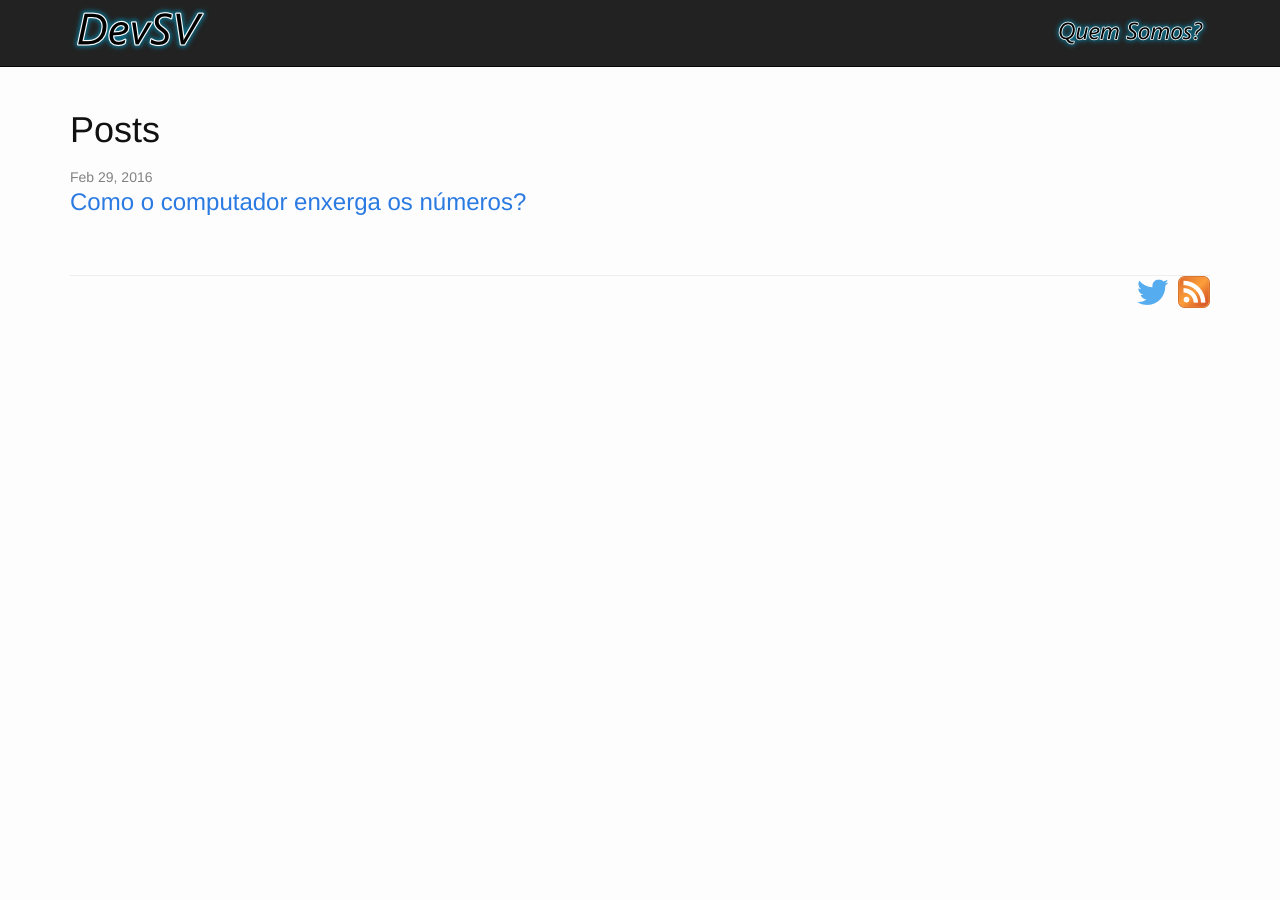
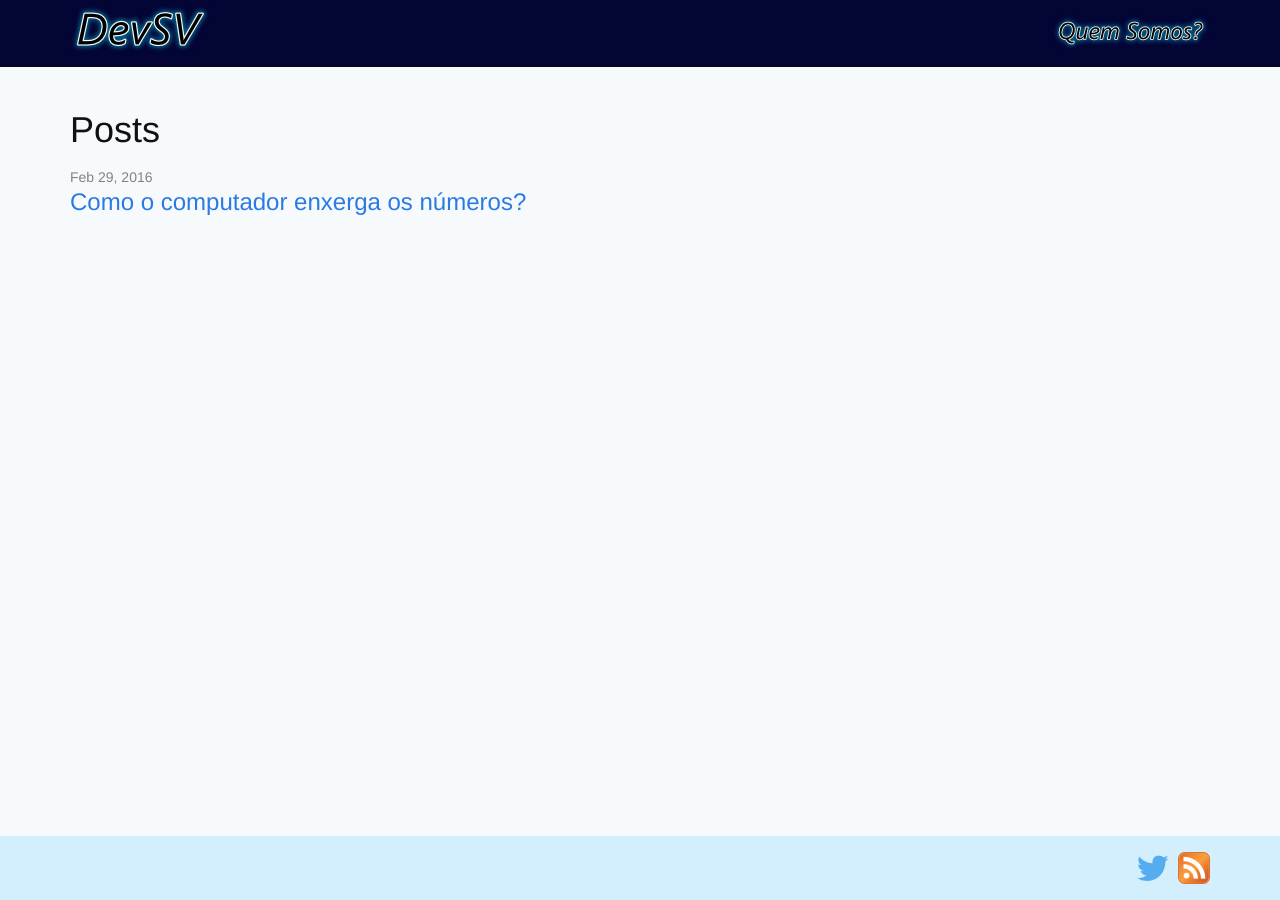
Before and after one commit to devsvbr/devsvbr.github.io, a Jekyll site: the page built from index.html, in a window 1280 px wide. Built offline with Jekyll 4.4.1, drawn with Linux system fonts in a browser that asks for light colours.

Commit message:
leves retoques no layout

```diff
--- a/_includes/footer.html
+++ b/_includes/footer.html
@@ -1,4 +1,5 @@
-<footer>
+<footer class="footer">
+  <div class="container">
     <ul class="social pull-right">
       <!-- Twitter -->
       <li>
@@ -11,4 +12,5 @@
         <a class="rss" href="{{ "/feed.xml" | prepend: site.baseurl }}">RSS</a>
       </li>
     </ul>
+  </div>
 </footer>
--- a/_layouts/default.html
+++ b/_layouts/default.html
@@ -8,19 +8,14 @@
     {% include header.html %}
 
     <div class="container">
-
       <div class="page-content">
         {{ content }}
       </div>
+    </div><!-- /.container -->
 
-      <hr>
-
-      {% include footer.html %}
-
-    </div><!-- /.container -->
+    {% include footer.html %}
 
     {% include scripts.html %}
 
   </body>
-
 </html>
--- a/css/styles.css
+++ b/css/styles.css
@@ -1,10 +1,32 @@
+html {
+  position: relative;
+  min-height: 100%;
+}
+
 body {
   padding-top: 80px;
   padding-bottom: 20px;
+  background-color: #F6FAFD;
 }
 
 p {
   text-align: justify;
+}
+
+.navbar {
+  background-color: #030535;
+}
+
+.footer {
+  position: absolute;
+  bottom: 0;
+  width: 100%;
+  height: 64px;
+  background-color: #D3EEFD;
+}
+
+.footer ul {
+  margin: 16px 0px;
 }
 
 .center {
@@ -26,7 +48,7 @@ p {
 
 .social li {
   display: inline-block;
-  padding-left: 5px;
+  margin-left: 5px;
 }
 
 .social a {
```
Lines whose indentation alone changed are shown as unchanged.
